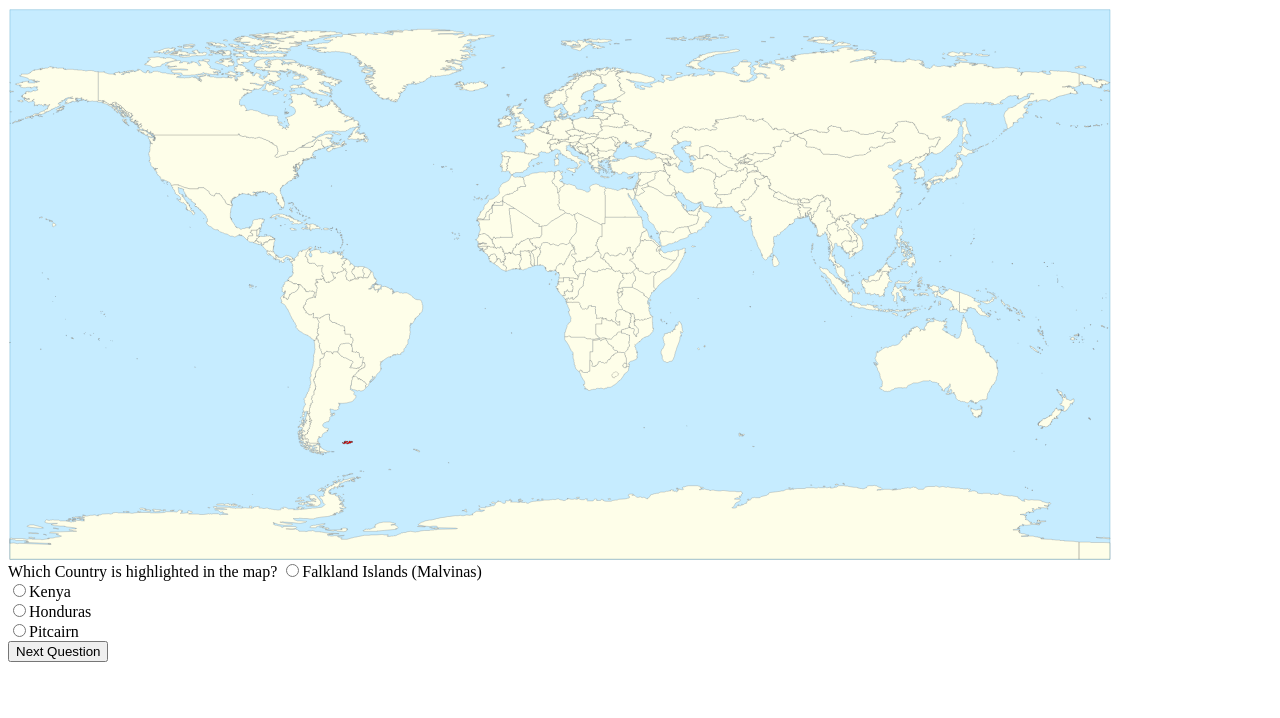
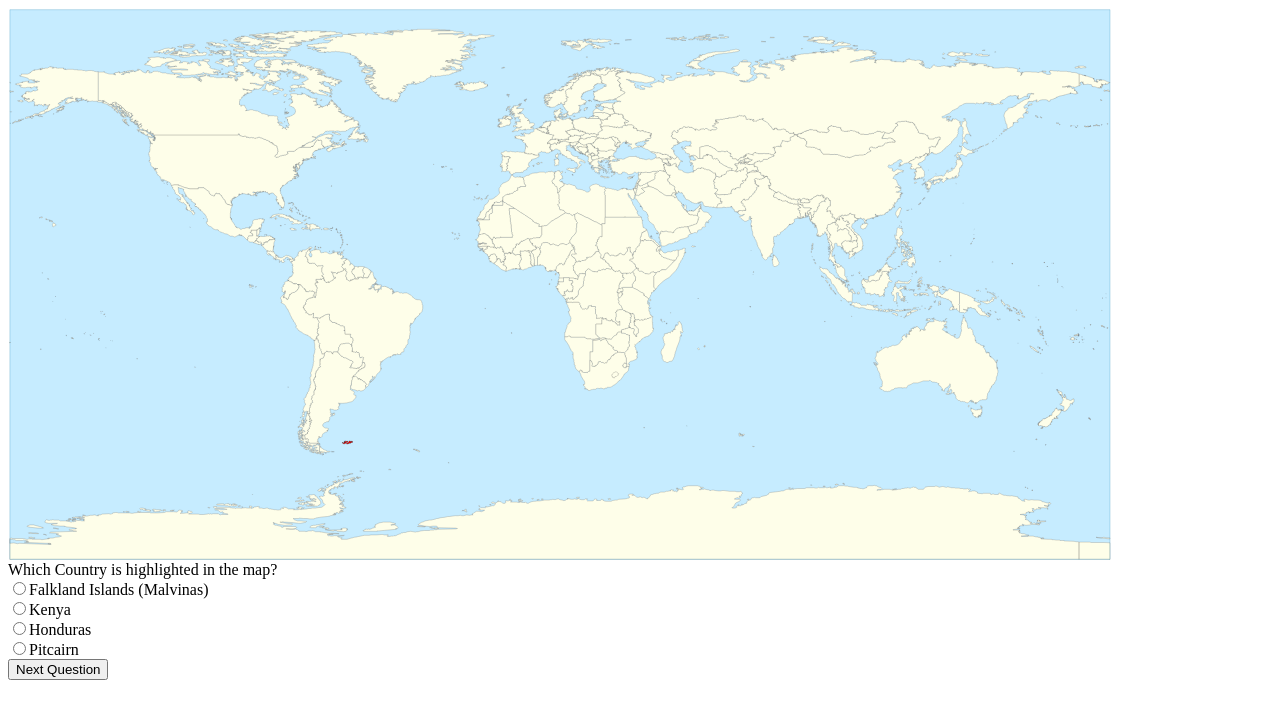
Before and after one commit to anooprh/MAPAPP, a plain HTML site: page index.html in a window 1280 px wide. Drawn offline with Linux system fonts and the light colour scheme.

Commit message:
Minor issue

```diff
--- a/index.html
+++ b/index.html
@@ -3936,7 +3936,7 @@
 </svg>
 
 <div>
-    <span class="question">Which Country is highlighted in the map?</span>
+    <span class="question">Which Country is highlighted in the map?</span><br>
     <span class="optionsGroup" ng-repeat="country in shortListedCountries">
         <input type="radio" name="countryChoice" value="{{country.shortCode}}" ng-model="$parent.selectedAnswer"
             ng-change="$parent.submitAnswer($parent.selectedAnswer)">{{country.name}}<br>
```
